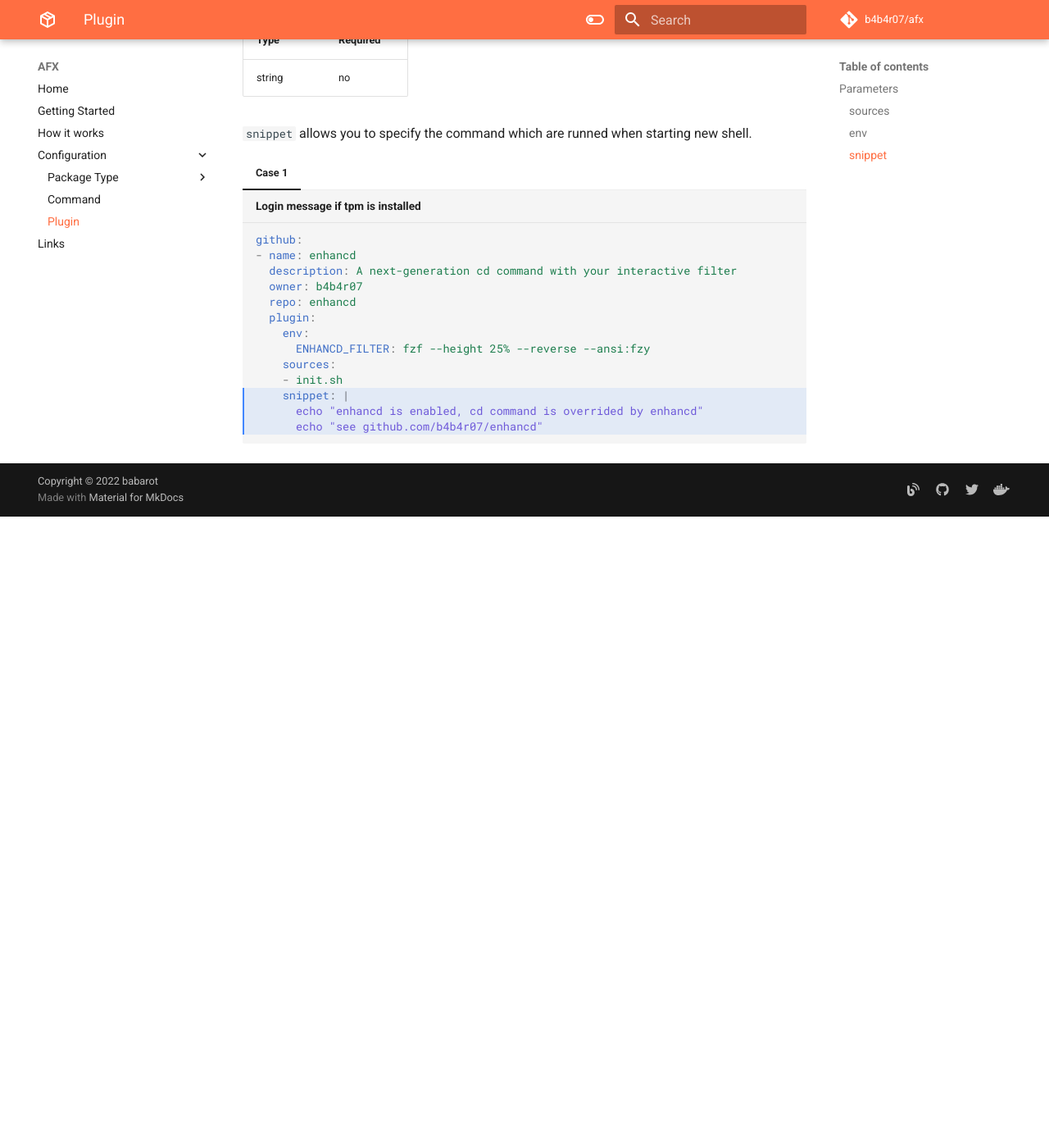
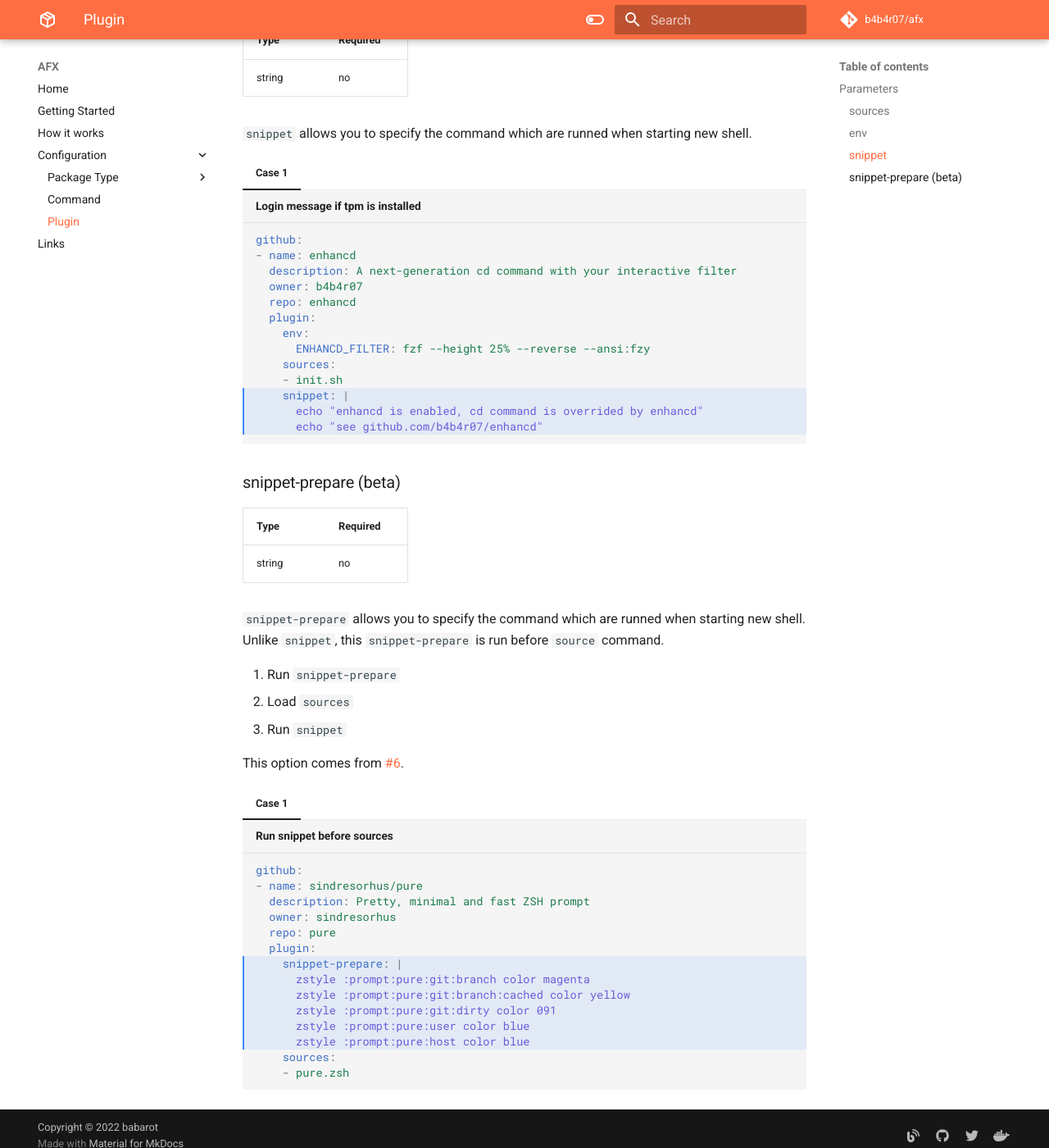
Before and after one commit to babarot/afx, an MkDocs documentation site: the page built from docs/configuration/plugin.md, in a window 1280 px wide and 1400 px high, scrolled down 1693 px. Shown: the whole window at 82% size. Built offline with MkDocs 1.6.1 and Material for MkDocs 9.7.7, drawn with Linux system fonts in a browser that asks for light colours; comment, search, counter and statistics services are not loaded; before the commit the page ends 2323 px from its top, so only the background shows below that.

Commit message:
Add snippet-prepare field

````diff
--- a/docs/configuration/plugin.md
+++ b/docs/configuration/plugin.md
@@ -111,3 +111,36 @@
           echo "enhancd is enabled, cd command is overrided by enhancd"
           echo "see github.com/b4b4r07/enhancd"
     ```
+
+### snippet-prepare (beta)
+
+Type | Required
+---|---
+string | no
+
+`snippet-prepare` allows you to specify the command which are runned when starting new shell. Unlike `snippet`, this `snippet-prepare` is run before `source` command.
+
+1. Run `snippet-prepare`
+2. Load `sources`
+3. Run `snippet`
+
+This option comes from https://github.com/b4b4r07/afx/issues/6.
+
+=== "Case 1"
+
+    ```yaml hl_lines="7 8 9 10 11 12" title="Run snippet before sources"
+    github:
+    - name: sindresorhus/pure
+      description: Pretty, minimal and fast ZSH prompt
+      owner: sindresorhus
+      repo: pure
+      plugin:
+        snippet-prepare: |
+          zstyle :prompt:pure:git:branch color magenta
+          zstyle :prompt:pure:git:branch:cached color yellow
+          zstyle :prompt:pure:git:dirty color 091
+          zstyle :prompt:pure:user color blue
+          zstyle :prompt:pure:host color blue
+        sources:
+        - pure.zsh
+    ```
````
Also changed, not shown: 1 other file.
